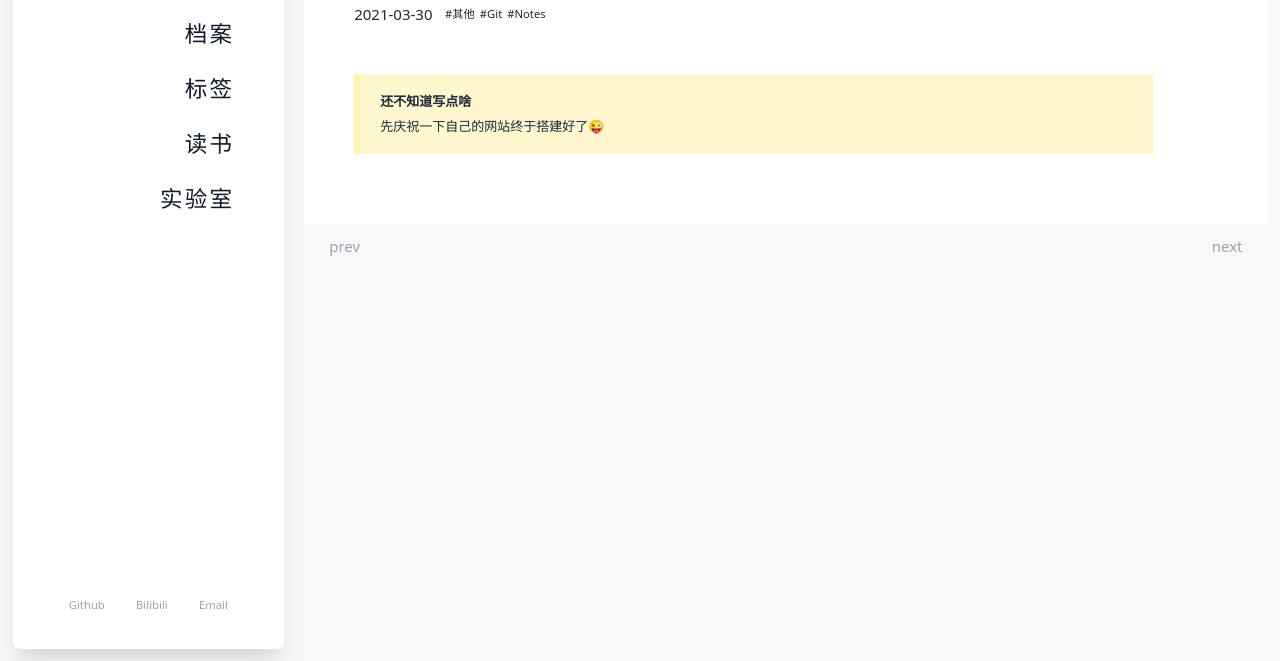
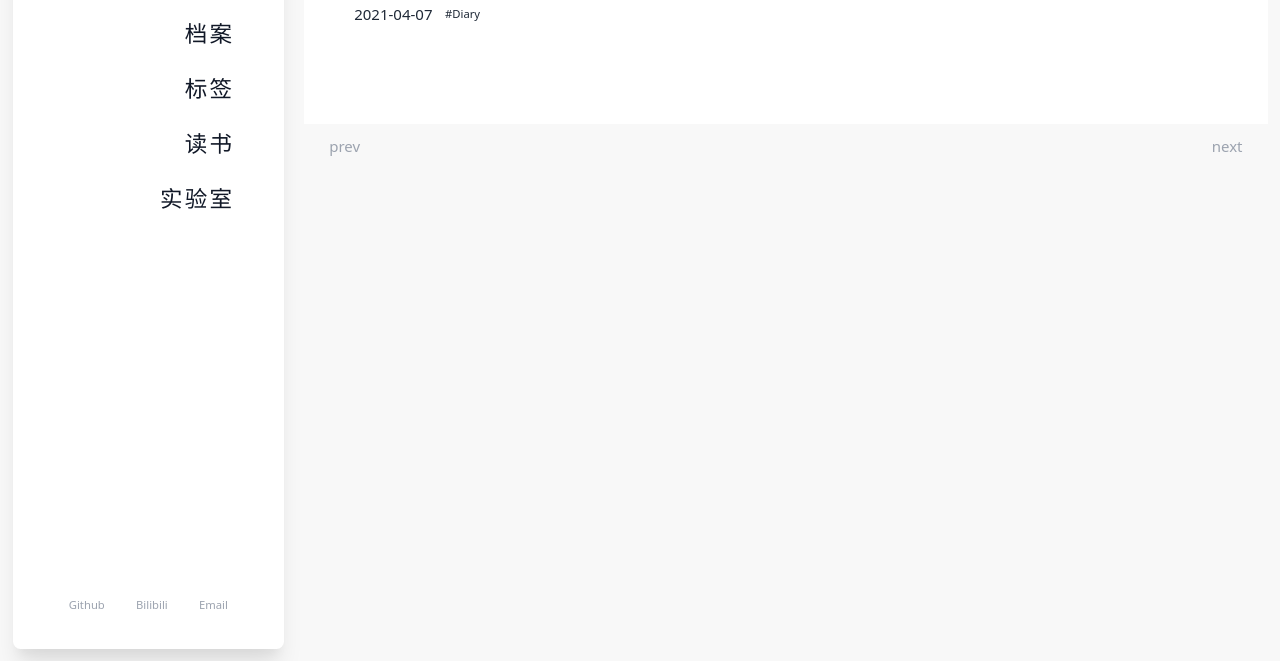
Before and after one commit to wangtao1217/Blog, a Gatsby site: page /md/first-blog/ in a window 1280 px wide. Shown: the part 139-800 px from the top of the page. Built offline with nearby package versions, Linux system fonts and the light colour scheme; Gatsby itself is replaced by a stand-in of ours.

Commit message:
Update first-blog.md

```diff
--- a/src/md/first-blog.md
+++ b/src/md/first-blog.md
@@ -1,13 +1,7 @@
 ---
-title: "第一篇博文"
+title: "不算Blog的第一篇Blog"
 description: ...,
-date: "2021-03-30"
+date: "2021-04-07"
 tags:
-    - 其他
-    - Git
-    - Notes
+    - Diary
 ---
-
->  **还不知道写点啥**
->
-> 先庆祝一下自己的网站终于搭建好了😜
```
